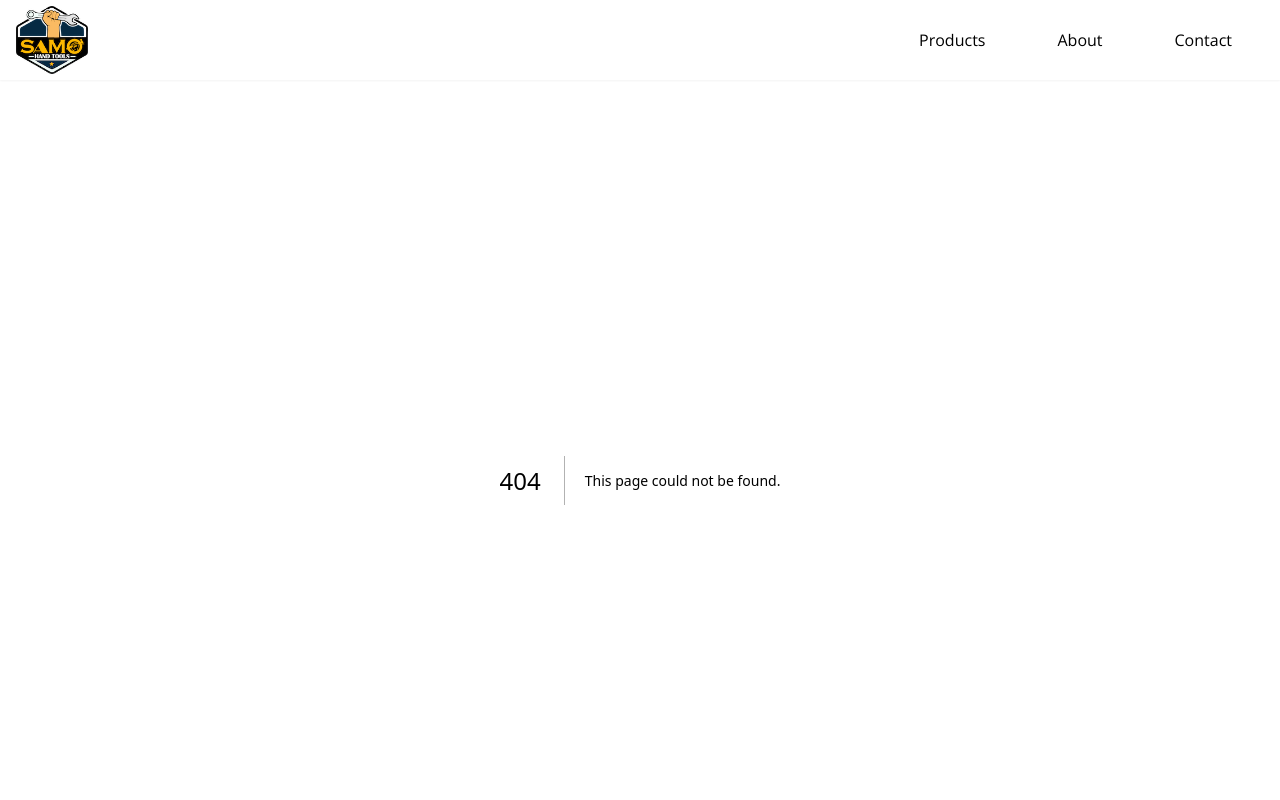
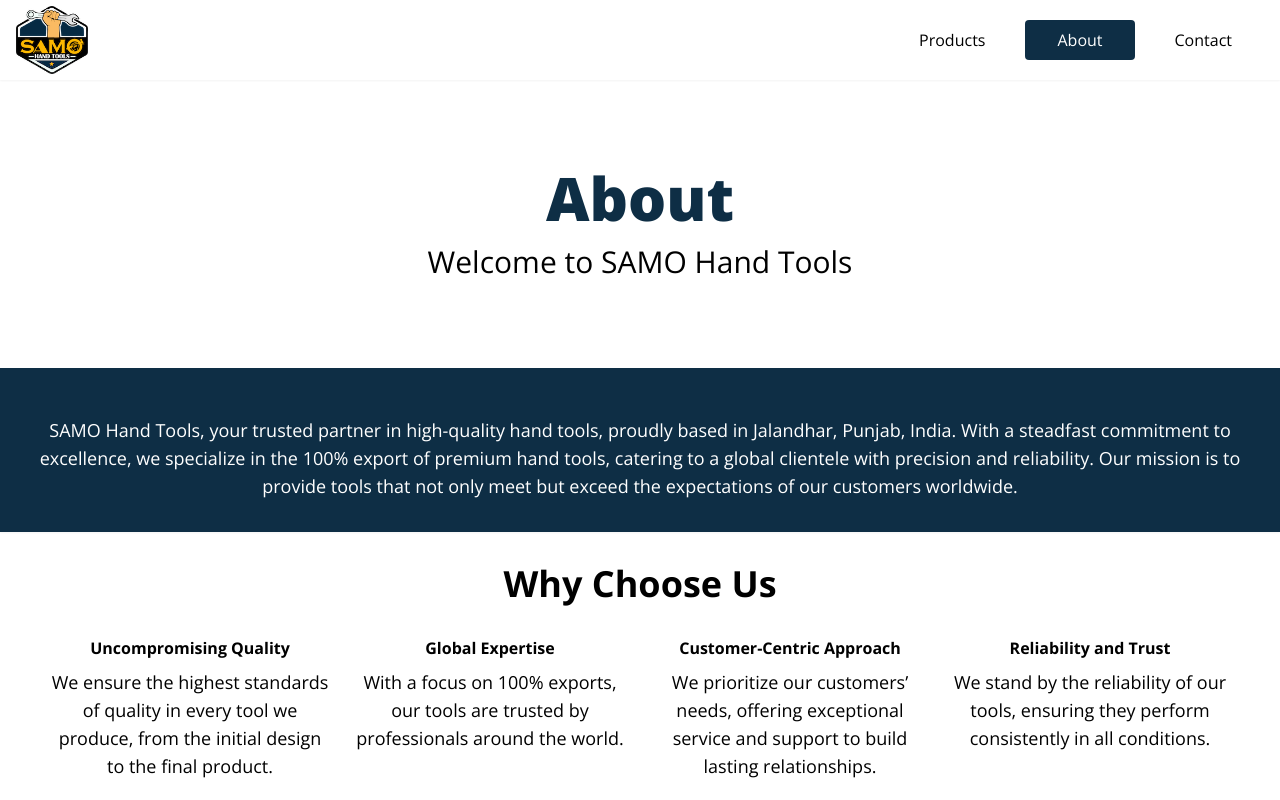
Before and after one commit to abhineettandon/samo-hand-tools, a Next.js app: page /about in a window 1280 px wide. Before the commit this address had no page. Shown: the top 800 px of the page. Built offline with nearby package versions, Linux system fonts and the light colour scheme.

Commit message:
WIP: about page

```diff
--- /dev/null
+++ b/src/app/_components/layout/Header.tsx
@@ -0,0 +1,60 @@
+"use client";
+
+import Image from "next/image";
+import Link from "next/link";
+import { usePathname } from "next/navigation";
+
+const links = [
+    {
+        title: 'Products',
+        href: '/products'
+    },
+    {
+        title: 'About',
+        href: '/about'
+    },
+    {
+        title: 'Contact',
+        href: '/contact'
+    }
+];
+
+export default function Header() {
+    const pathname = usePathname();
+
+    function getLinkClasses(href: string) {
+        let classes = "px-8 py-2 rounded transition ease-in duration-100 text-black";
+
+        if (pathname === href) {
+            classes = classes+" bg-secondary text-white"
+        } else {
+            classes = classes+" hover:bg-secondary hover:text-white"
+        }
+
+        return classes;
+    }
+
+    return (
+        <header className="w-full h-20 bg-white shadow-sm">
+            <nav className="container h-full flex justify-between items-center">
+                <Link href="/">
+                    <Image src="/img/logo.png" alt="logo" width={72} height={72} priority={true} />
+                </Link>
+
+                <div className="hidden md:flex gap-2">
+                    {
+                        links.map((link, i) => (
+                            <a
+                                key={i}
+                                href={link.href}
+                                className={getLinkClasses(link.href)}
+                            >
+                                    {link.title}
+                            </a>
+                        ))
+                    }
+                </div>
+            </nav>
+        </header>
+    )
+}
--- /dev/null
+++ b/src/app/_components/sections/Hero.tsx
@@ -0,0 +1,13 @@
+type HeroProps = {
+    heading?: string,
+    subheading?: string
+}
+
+export default function Hero({ heading = '', subheading = '' }: HeroProps) {
+    return (
+        <div className="h-72 flex justify-center flex-col gap-4 items-center">
+            { heading !== '' && (<h1 className="text-3xl md:text-6xl text-center font-extrabold text-secondary">{ heading }</h1>) }
+            { subheading !== '' && (<h2 className="text-lg md:text-3xl text-center font-extralight">{ subheading }</h2>)}
+        </div>
+    )
+}
--- /dev/null
+++ b/src/app/_components/sections/WhyChooseUs.tsx
@@ -0,0 +1,25 @@
+export default function WhyChooseUs() {
+    return (
+            <div className="container text-center">
+                <h2 className="text-4xl mt-8 font-bold">Why Choose Us</h2>
+                <div className="grid grid-cols-1 md:grid-cols-4 gap-4 p-8">
+                    <div>
+                        <h2 className="font-bold">Uncompromising Quality</h2>
+                        <p className="text-lg mt-2">We ensure the highest standards of quality in every tool we produce, from the initial design to the final product.</p>
+                    </div>
+                    <div>
+                        <h2 className="font-bold">Global Expertise</h2>
+                        <p className="text-lg mt-2">With a focus on 100% exports, our tools are trusted by professionals around the world.</p>
+                    </div>
+                    <div>
+                        <h2 className="font-bold">Customer-Centric Approach</h2>
+                        <p className="text-lg mt-2">We prioritize our customers’ needs, offering exceptional service and support to build lasting relationships.</p>
+                    </div>
+                    <div>
+                        <h2 className="font-bold">Reliability and Trust</h2>
+                        <p className="text-lg mt-2">We stand by the reliability of our tools, ensuring they perform consistently in all conditions.</p>
+                    </div>
+                </div>
+            </div>
+    )
+}
--- /dev/null
+++ b/src/app/about/page.tsx
@@ -0,0 +1,20 @@
+import { Fragment } from "react";
+
+import Hero from "../_components/sections/Hero";
+import WhyChooseUs from "../_components/sections/WhyChooseUs";
+
+export default function About() {
+    return (
+        <Fragment>
+            <Hero heading="About" subheading="Welcome to SAMO Hand Tools"/>
+
+            <div className="bg-secondary text-white shadow-sm">
+                <div className="container py-8 text-center">
+                    <p className="mt-4 text-lg">SAMO Hand Tools, your trusted partner in high-quality hand tools, proudly based in Jalandhar, Punjab, India. With a steadfast commitment to excellence, we specialize in the 100% export of premium hand tools, catering to a global clientele with precision and reliability. Our mission is to provide tools that not only meet but exceed the expectations of our customers worldwide.</p>
+                </div>
+            </div>
+
+            <WhyChooseUs />
+        </Fragment>
+    )
+}
--- a/src/app/components/layout/Header.tsx
+++ /dev/null
@@ -1,37 +0,0 @@
-import Image from "next/image";
-import Link from "next/link";
-
-export default function Header() {
-    const links = [
-        {
-            title: 'Products',
-            href: '/products'
-        },
-        {
-            title: 'About',
-            href: '/about'
-        },
-        {
-            title: 'Contact',
-            href: '/contact'
-        }
-    ];
-
-    return (
-        <header className="w-full h-20 bg-white shadow-sm">
-            <nav className="container h-full flex justify-between items-center">
-                <Link href="/">
-                    <Image src="/img/logo.png" alt="logo" width={72} height={72} priority={true} />
-                </Link>
-
-                <div className="hidden md:flex gap-2">
-                    {
-                        links.map((link, i) => (
-                            <a className="px-8 py-2 rounded hover:text-white hover:bg-secondary transition ease-in duration-100" href="/" key={i}>{link.title}</a>
-                        ))
-                    }
-                </div>
-            </nav>
-        </header>
-    )
-}
--- a/src/app/layout.tsx
+++ b/src/app/layout.tsx
@@ -2,8 +2,8 @@
 import { Open_Sans } from "next/font/google";
 import "./globals.css";
 
-import Header from "./components/layout/Header";
-import Footer from "./components/layout/Footer";
+import Header from "./_components/layout/Header";
+import Footer from "./_components/layout/Footer";
 
 export const metadata: Metadata = {
   title: "Create Next App",
--- a/src/app/page.tsx
+++ b/src/app/page.tsx
@@ -1,26 +1,24 @@
 import { Fragment } from "react";
 import Link from "next/link";
 
-import ProductCard from "./components/ProductCard";
+import ProductCard from "./_components/ProductCard";
+import Hero from "./_components/sections/Hero";
 
 import products from "./products";
+import WhyChooseUs from "./_components/sections/WhyChooseUs";
 
 export default function Home() {
   return (
     <Fragment>
-      <div className="container h-60 md:h-80 flex justify-center flex-col gap-6 md:gap-10 items-center">
-        <h1 className="text-3xl md:text-6xl text-center font-extrabold text-secondary">Discover the Perfect Hand Tool for Every Job</h1>
-        <h2 className="text-lg md:text-3xl text-center font-extralight">Explore our wide range of hand tools designed to meet your specific needs</h2>
-      </div>
-
-      <div className="text-center">
-
-      </div>
+      <Hero
+        heading="Discover the Perfect Hand Tool for Every Job"
+        subheading="Explore our wide range of hand tools designed to meet your specific needs"
+      />
 
       <div className="bg-secondary text-white py-4 shadow-lg">
         <div className="container flex flex-col justify-center items-center">
           <h1 className="text-center text-4xl font-bold">Our Products</h1>
-          <div className="flex flex-row gap-8 px-4 py-8 max-w-full overflow-x-scroll">
+          <div className="flex flex-row gap-8 py-8 max-w-full overflow-x-scroll">
             { products.map(product => (<ProductCard key={product.slug} product={product} />)) }
           </div>
           <Link className="bg-primary text-black py-2 px-8 rounded-full font-bold text-lg mt-4" href="/">View All</Link>
@@ -28,32 +26,11 @@
       </div>
 
       <div className="container py-8 text-center">
-        <h1 className="text-4xl font-bold">About US</h1>
+        <h1 className="text-4xl font-bold">About Us</h1>
         <p className="mt-4 text-lg">Welcome to SAMO Hand Tools, your trusted partner in high-quality hand tools, proudly based in Jalandhar, Punjab, India. With a steadfast commitment to excellence, we specialize in the 100% export of premium hand tools, catering to a global clientele with precision and reliability. Our mission is to provide tools that not only meet but exceed the expectations of our customers worldwide.</p>
+      </div>
 
-        <h2 className="text-4xl mt-8 font-bold">Why Choose US</h2>
-        <div className="grid grid-cols-1 md:grid-cols-4 gap-4 p-8">
-          <div>
-            <h2 className="font-bold">Uncompromising Quality</h2>
-            <p className="text-lg mt-2">We ensure the highest standards of quality in every tool we produce, from the initial design to the final product.</p>
-          </div>
-
-          <div>
-            <h2 className="font-bold">Global Expertise</h2>
-            <p className="text-lg mt-2">With a focus on 100% exports, our tools are trusted by professionals around the world.</p>
-          </div>
-
-          <div>
-            <h2 className="font-bold">Customer-Centric Approach</h2>
-            <p className="text-lg mt-2">We prioritize our customers’ needs, offering exceptional service and support to build lasting relationships.</p>
-          </div>
-
-          <div>
-            <h2 className="font-bold">Reliability and Trust</h2>
-            <p className="text-lg mt-2">We stand by the reliability of our tools, ensuring they perform consistently in all conditions.</p>
-          </div>
-        </div>
-      </div>
+      <WhyChooseUs />
     </Fragment>
   )
 }
```
Also changed, not shown: package.json (+5 -5 lines), src/app/_components/ProductCard.tsx (renamed from src/app/components/ProductCard.tsx), src/app/_components/layout/Footer.tsx (renamed from src/app/components/layout/Footer.tsx), 1 other file (tests, documents, lock files or other folders).
